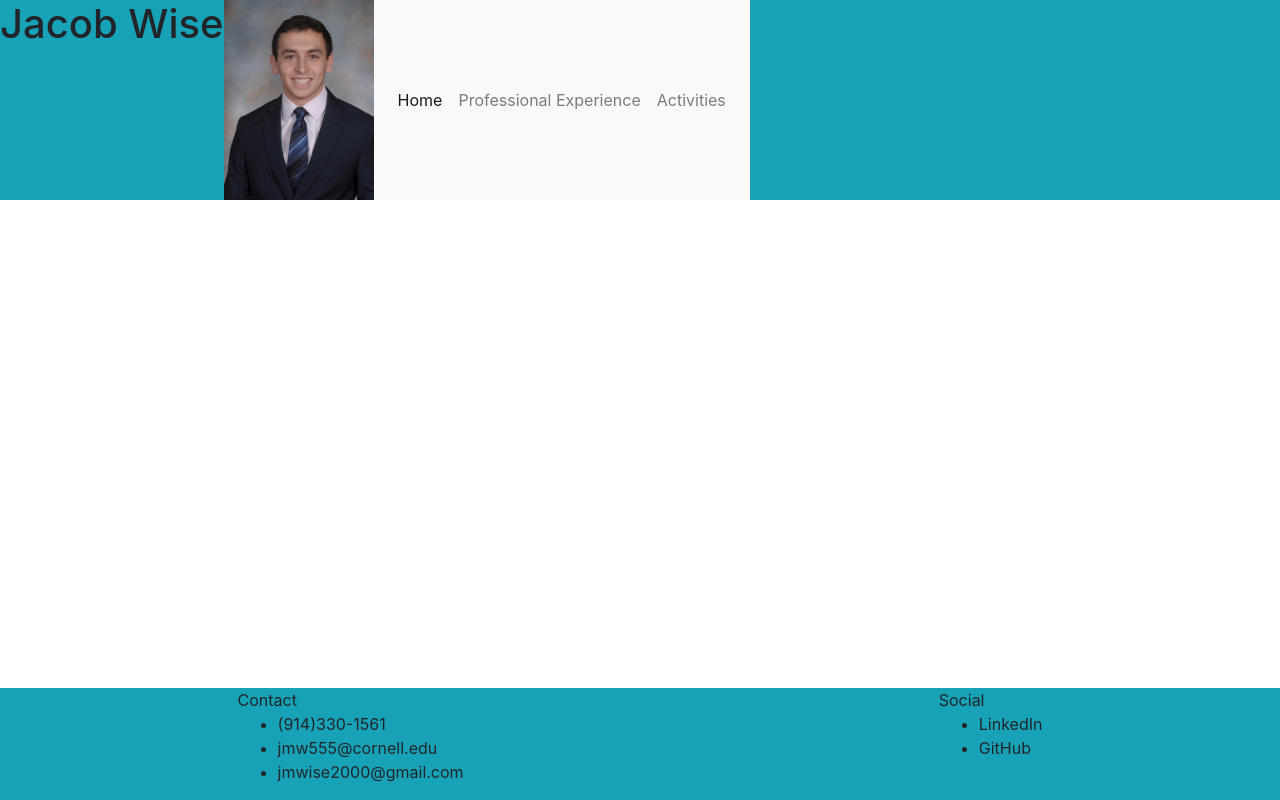
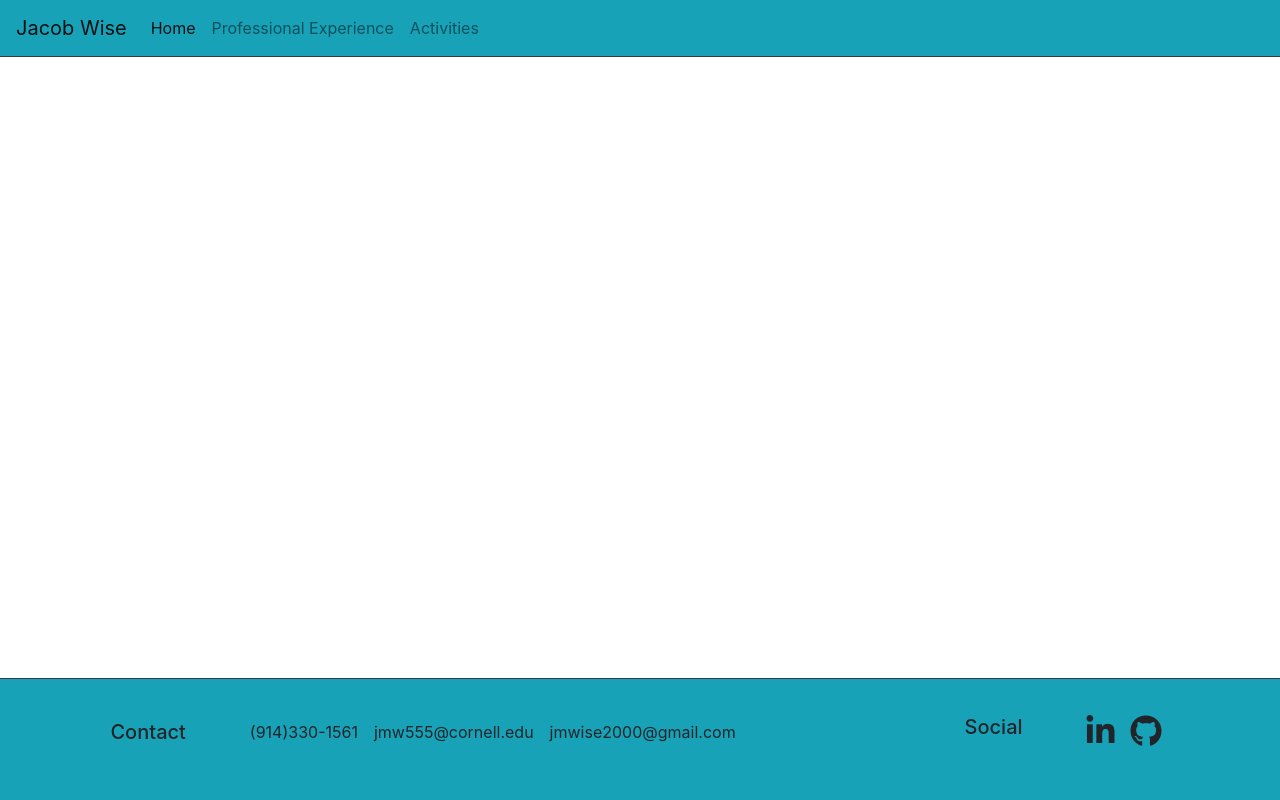
Before and after one commit to jacobmwise/jacob-wise-site, a React (Create React App) app: page / in a window 1280 px wide. Built offline with nearby package versions, Linux system fonts and the light colour scheme.

Commit message:
fix header and footer

```diff
--- a/public/index.html
+++ b/public/index.html
@@ -38,6 +38,7 @@
 
     <script src="https://cdnjs.cloudflare.com/ajax/libs/jquery/3.4.1/jquery.slim.min.js"></script>
     <script src="https://cdnjs.cloudflare.com/ajax/libs/twitter-bootstrap/4.4.1/js/bootstrap.min.js"></script>
+    <script src="https://use.fontawesome.com/a27f44ead3.js"></script>
     <!--
       This HTML file is a template.
       If you open it directly in the browser, you will see an empty page.
--- a/src/components/Activities.js
+++ b/src/components/Activities.js
@@ -1,6 +1,6 @@
 import React from 'react';
 
-import Header from './subcomponents/Header';
+import Nav from './subcomponents/Nav';
 import Footer from './subcomponents/Footer';
 
 import Section from './subcomponents/Section';
@@ -8,7 +8,7 @@ import Section from './subcomponents/Section';
 const Activities = () => {
     return (
         <div>
-            <Header />
+            <Nav />
 
             <Section
                 name="Cornell Hyperloop"
--- a/src/components/Experience.js
+++ b/src/components/Experience.js
@@ -1,6 +1,6 @@
 import React from 'react';
 
-import Header from './subcomponents/Header';
+import Nav from './subcomponents/Nav';
 import Footer from './subcomponents/Footer';
 
 import Section from './subcomponents/Section';
@@ -8,7 +8,7 @@ import Section from './subcomponents/Section';
 const Experience = () => {
     return (
         <div>
-            <Header />
+            <Nav />
 
             <Section
                 name="Hopscotch"
--- a/src/components/Home.js
+++ b/src/components/Home.js
@@ -1,14 +1,15 @@
 import React from 'react';
 
-import Header from './subcomponents/Header';
+import Nav from './subcomponents/Nav';
 import Footer from './subcomponents/Footer';
+
 
 // import Section from './subcomponents/Section';
 
 const Home = () => {
   return (
     <div>
-      <Header />
+      <Nav />
 
       <Footer />
     </div>
--- a/src/components/subcomponents/Footer.js
+++ b/src/components/subcomponents/Footer.js
@@ -2,20 +2,20 @@ import React from 'react';
 
 const Footer = () => {
     return (
-        <div className="bg-info fixed-bottom d-flex justify-content-around">
-            <div>
-                Contact
-                <ul>
-                    <li>(914)330-1561</li>
-                    <li>jmw555@cornell.edu</li>
-                    <li>jmwise2000@gmail.com</li>
+        <div className="bg-info fixed-bottom d-flex justify-content-around border-top border-dark" style={{minHeight: "122px"}}>
+            <div className="d-flex flex-column flex-lg-row my-auto">
+                <h5 className="mr-3">Contact</h5>
+                <ul className="d-flex flex-column flex-lg-row" style={{listStyleType: 'none'}}>
+                    <li className="mx-2">(914)330-1561</li>
+                    <li className="mx-2">jmw555@cornell.edu</li>
+                    <li className="mx-2">jmwise2000@gmail.com</li>
                 </ul>
             </div>
-            <div>
-                Social
-                <ul>
-                    <li>LinkedIn</li>
-                    <li>GitHub</li>
+            <div className="d-flex flex-column flex-lg-row my-auto">
+                <h5 className="mr-3">Social</h5>
+                <ul className="d-flex flex-column flex-lg-row" style={{listStyleType: 'none'}}>
+                    <li className="mx-2"><i class="fa fa-linkedin fa-2x"></i></li>
+                    <li className="mx-2"><i class="fa fa-github fa-2x"></i></li>
                 </ul>
             </div>
         </div>
--- a/src/components/subcomponents/Header.js
+++ /dev/null
@@ -1,17 +0,0 @@
-import React from 'react';
-
-import Nav from './Nav';
-
-const Header = () => {
-    return (
-        <div className="bg-info d-flex sticky-top">
-            <h1>Jacob Wise</h1>
-
-            <img src={require('../../images/headshot.jpeg')} alt="headshot" style={{height: '200px'}}/>
-
-            <Nav />
-        </div>
-    );
-};
-
-export default Header;
--- a/src/components/subcomponents/Nav.js
+++ b/src/components/subcomponents/Nav.js
@@ -41,22 +41,17 @@ class Nav extends React.Component {
 
     render() {
         return (
-            <nav className="navbar navbar-expand-md navbar-light bg-light">
+            <nav className="navbar navbar-expand-md navbar-light bg-info sticky-top border-bottom border-dark">
+                <a className="navbar-brand" href="#">Jacob Wise</a>
+                {/* <p className="navbar-brand">Navigation</p> */}
                 <button className="navbar-toggler" type="button" data-toggle="collapse" data-target="#navbarNav" aria-controls="navbarNav" aria-expanded="false" aria-label="Toggle navigation">
                     <span className="navbar-toggler-icon"></span>
                 </button>
                 <div className="collapse navbar-collapse" id="navbarNav">
                     <div className="navbar-nav">
-                        {/* <a className="nav-item nav-link" href="/">Home <span className="sr-only">(current)</span></a>
-                        <a className="nav-item nav-link" href="/exp">Professional Experience</a>
-                        <a className="nav-item nav-link" href="/act">Activities</a> */}
                         {this.renderLinks()}
                     </div>
                 </div>
-
-                    {/* <button><a href="/">Home</a></button>
-                    <button><a href="/exp">Professional Experience</a></button>
-                    <button><a href="act">Activities</a></button> */}
             </nav>
         );
     }
```
